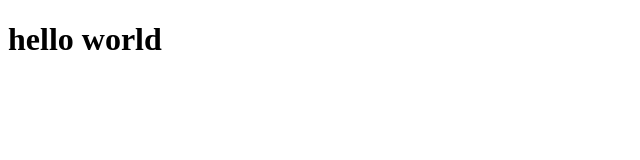
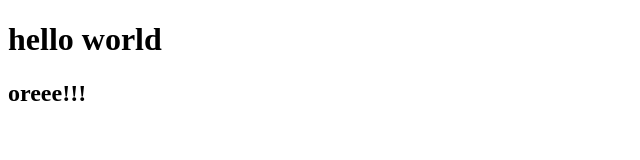
Before and after one commit to towheedhassan/website, a plain HTML site: page index.html in a window 1280 px wide. Shown: the whole page, without its empty margins (0-640 px from the left). Drawn offline with Linux system fonts and the light colour scheme.

Commit message:
first git code change

```diff
--- a/index.html
+++ b/index.html
@@ -8,5 +8,6 @@
 </head>
 <body>
     <h1>hello world</h1>
+    <h2>oreee!!!</h2>
 </body>
 </html>
```
